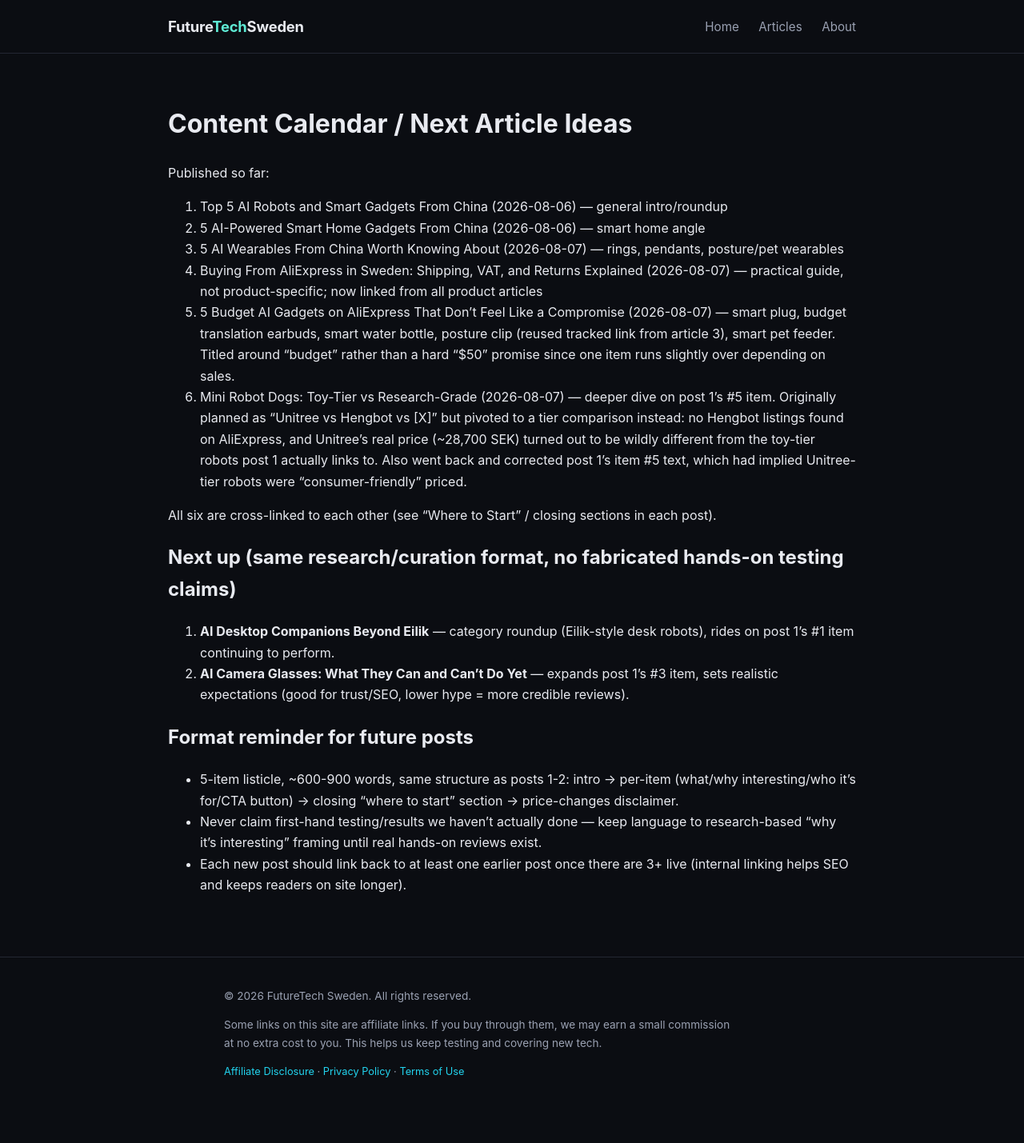
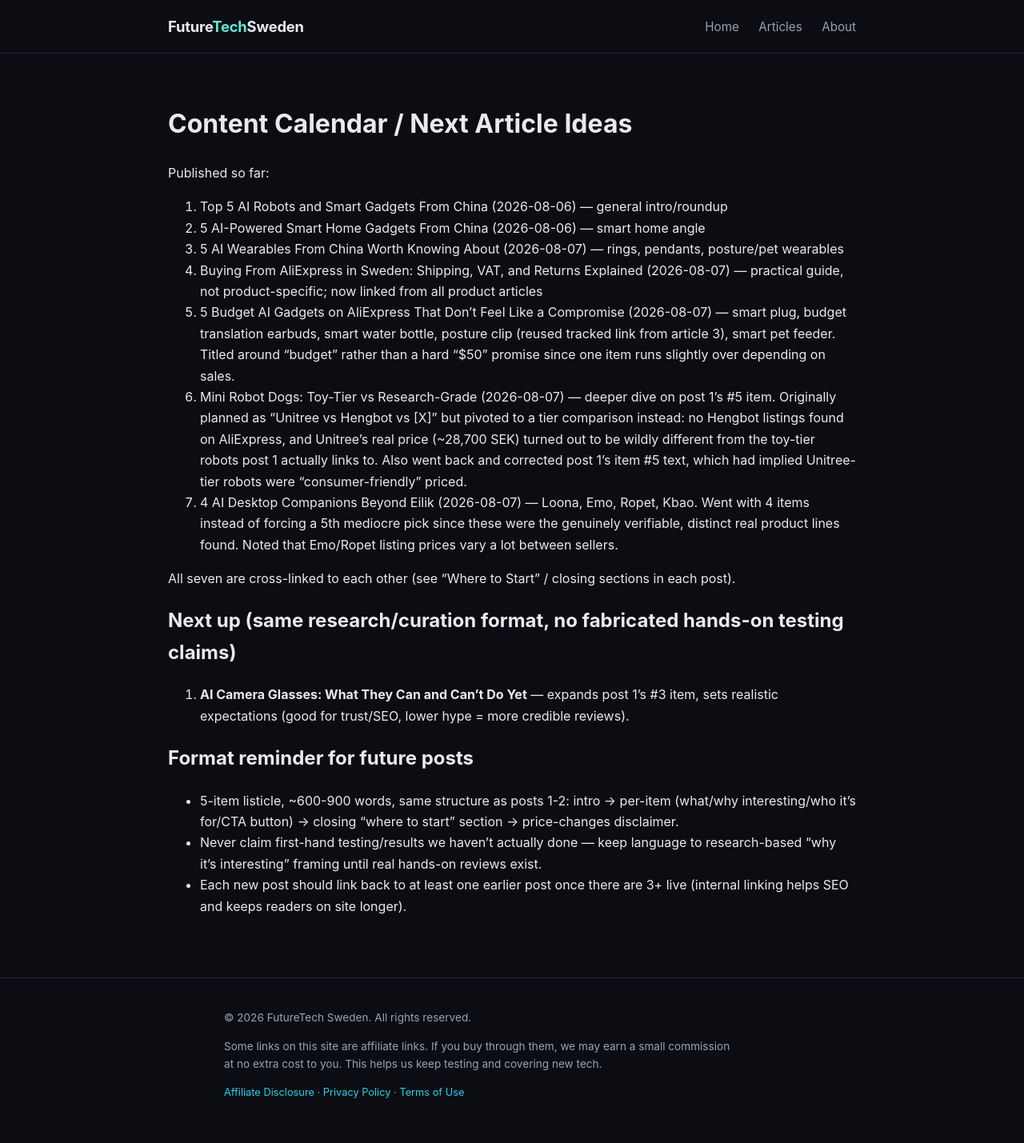
Before and after one commit to patrikaxelsson84/futuretechsweden.com, a Jekyll site: the page built from marketing/content-calendar.md, in a window 1280 px wide. Shown: the whole page at 80% size. Built offline with Jekyll 4.4.1, drawn with Linux system fonts in a browser that asks for light colours; our own code applies the rules of GitHub Pages for plain Markdown files; before the commit the page ends 1403 px from its top, so only the background shows below that.

Commit message:
Add article 7: 4 AI desktop companions beyond Eilik
Loona, Emo, Ropet, Kbao - all verified real, distinct product lines
found via research. Went with 4 items instead of padding to 5 with a
weaker pick. Noted price variance across sellers for Emo/Ropet
listings specifically. Cross-linked from article 1's Eilik section.
4 new links need tracking, documented in product-links-to-monetize.md.

Co-Authored-By: Claude Sonnet 5 <noreply@anthropic.com>

```diff
--- a/marketing/content-calendar.md
+++ b/marketing/content-calendar.md
@@ -15,14 +15,15 @@ Published so far:
    Hengbot listings found on AliExpress, and Unitree's real price (~28,700 SEK) turned out to be
    wildly different from the toy-tier robots post 1 actually links to. Also went back and corrected
    post 1's item #5 text, which had implied Unitree-tier robots were "consumer-friendly" priced.
+7. 4 AI Desktop Companions Beyond Eilik (2026-08-07) — Loona, Emo, Ropet, Kbao. Went with 4 items
+   instead of forcing a 5th mediocre pick since these were the genuinely verifiable, distinct
+   real product lines found. Noted that Emo/Ropet listing prices vary a lot between sellers.
 
-All six are cross-linked to each other (see "Where to Start" / closing sections in each post).
+All seven are cross-linked to each other (see "Where to Start" / closing sections in each post).
 
 ## Next up (same research/curation format, no fabricated hands-on testing claims)
 
-1. **AI Desktop Companions Beyond Eilik** — category roundup (Eilik-style desk robots), rides on
-   post 1's #1 item continuing to perform.
-2. **AI Camera Glasses: What They Can and Can't Do Yet** — expands post 1's #3 item, sets
+1. **AI Camera Glasses: What They Can and Can't Do Yet** — expands post 1's #3 item, sets
    realistic expectations (good for trust/SEO, lower hype = more credible reviews).
 
 ## Format reminder for future posts
```
Also changed, not shown: _posts/2026-08-06-top-5-ai-robots-smart-gadgets-china.md (+3 -0 lines), _posts/2026-08-07-ai-desktop-companions-beyond-eilik.md (added, +85 -0 lines), marketing/product-links-to-monetize.md (+8 -0 lines).
